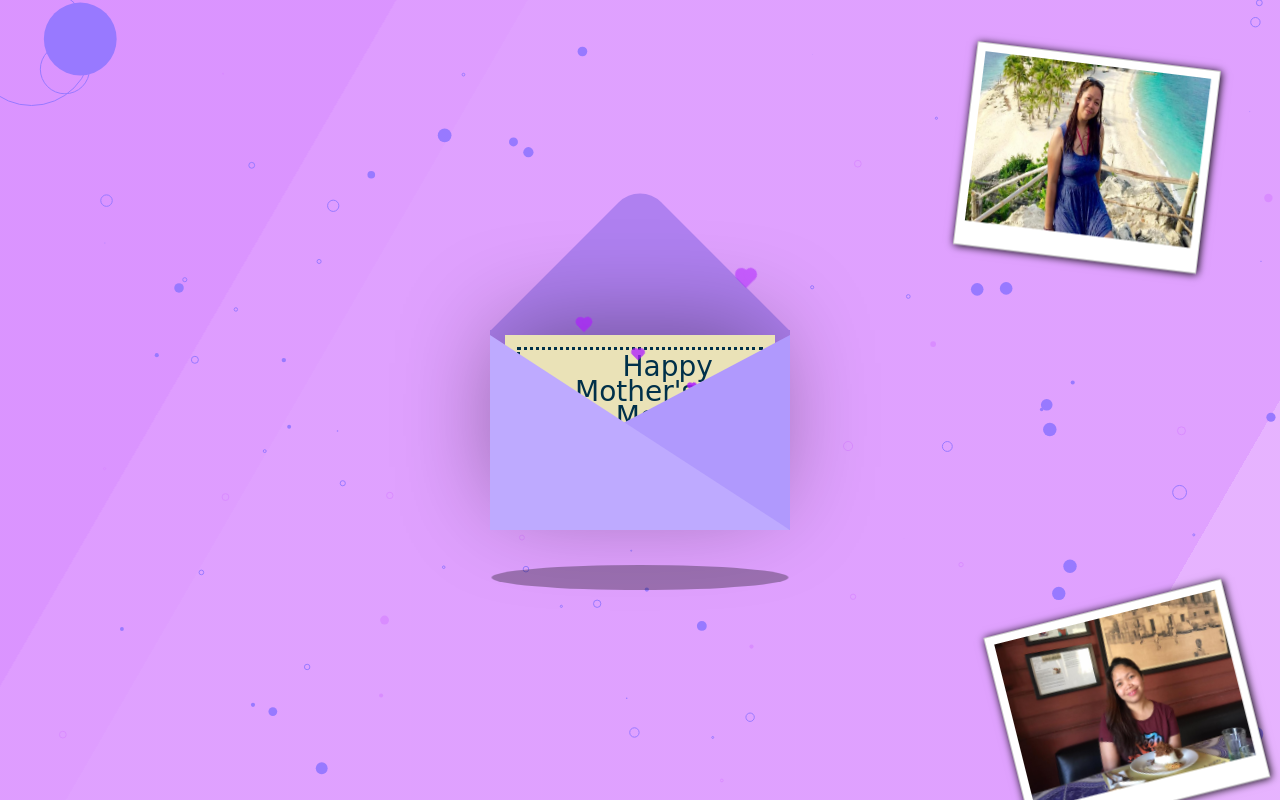
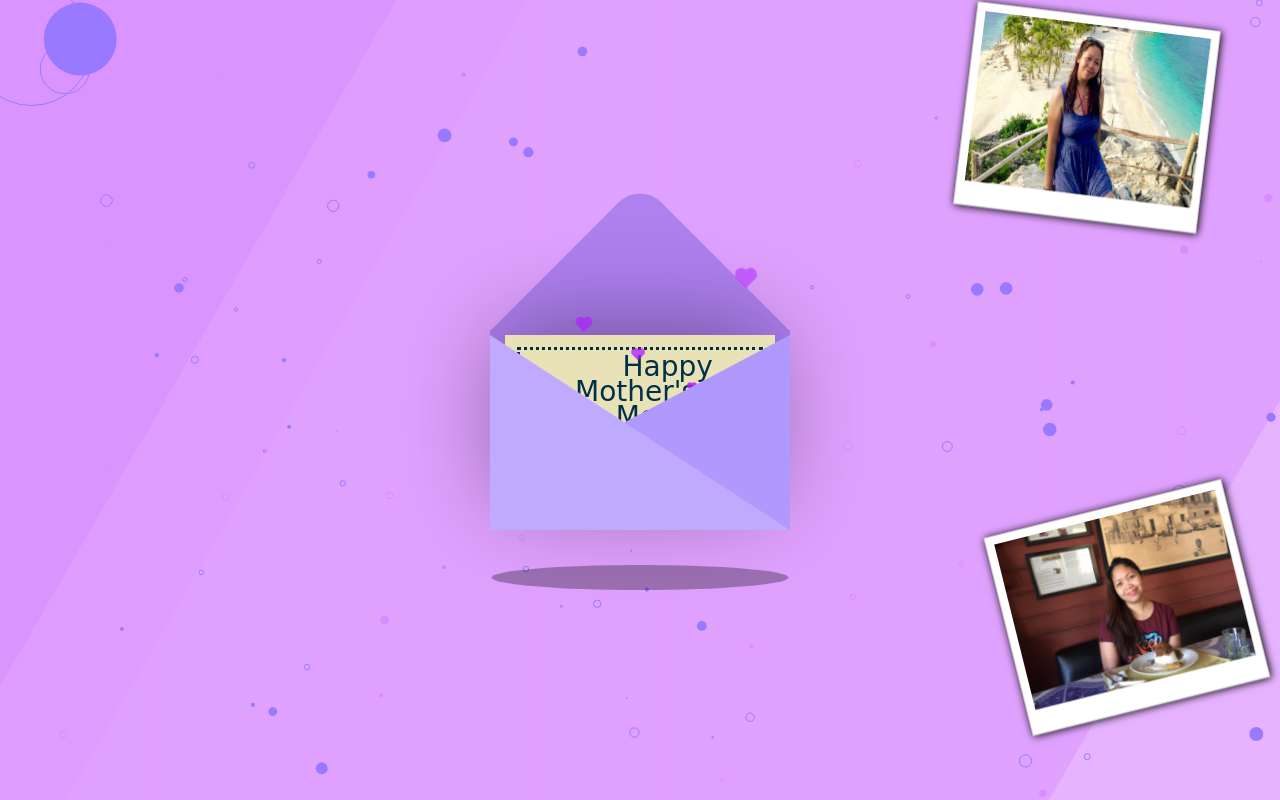
Before and after one commit to Biyoho01/MOMEH, a plain HTML site: page index.html in a window 1280 px wide. Drawn offline with nearby package versions, Linux system fonts and the light colour scheme.

Commit message:
Add files via upload

```diff
--- a/style.css
+++ b/style.css
@@ -329,14 +329,14 @@ div.polaroid {
 
 .polaroid.rotate_right {
   position: fixed; /* or absolute */
-  top: 50px; /* Adjust as needed */
+  top: 10px; /* Adjust as needed */
   right: 40px; /* Adjust as needed */
   animation: bounce 2s infinite;
 }
 
 .polaroid.rotate_left {
   position: fixed; /* or absolute */
-  top: 600px; /* Adjust as needed */
+  top: 500px; /* Adjust as needed */
   right: 0px; /* Adjust as needed */
   animation: bounce_left 2s infinite;
 }
```
